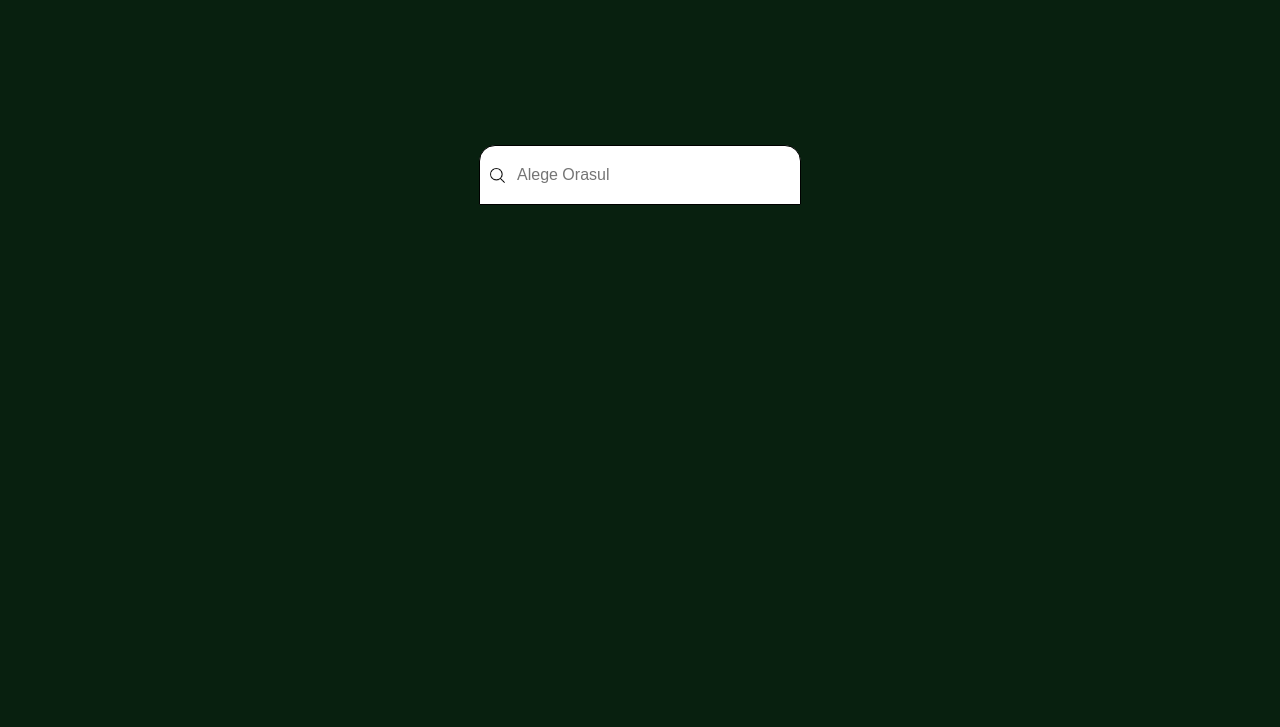
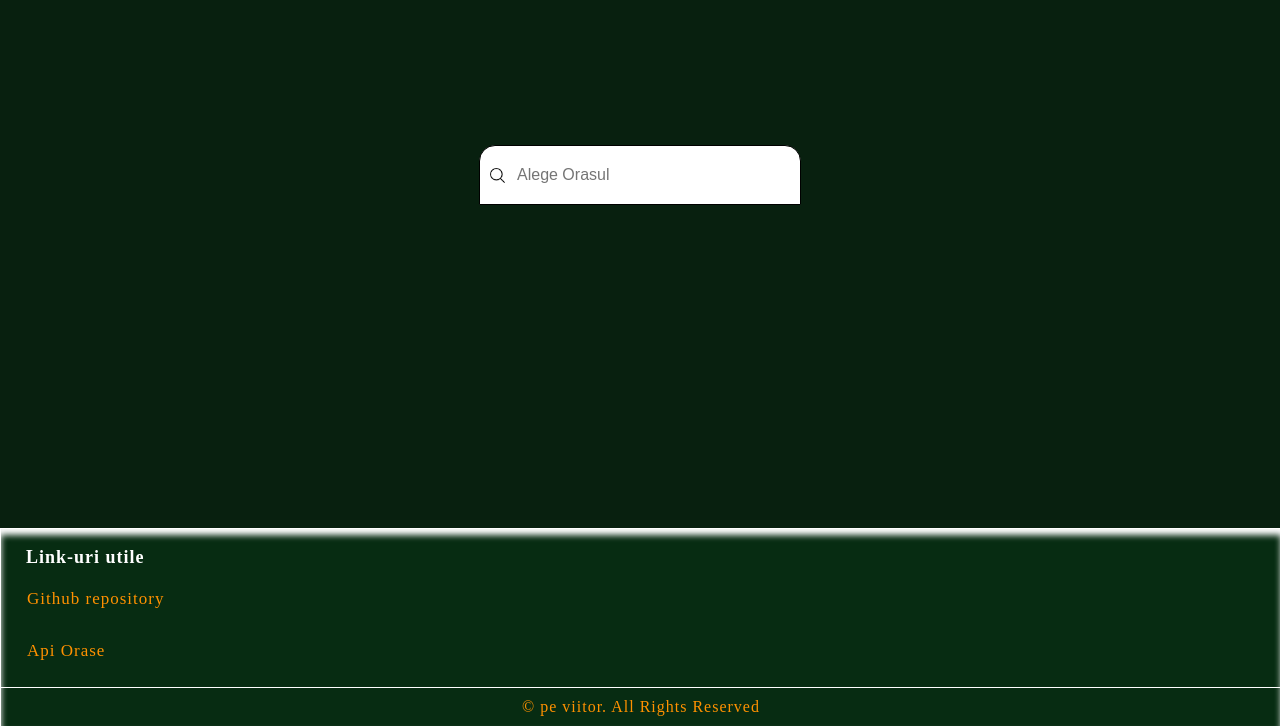
Before and after one commit to peviitor-ro/ui.orase, a plain HTML site: page index.html in a window 1280 px wide. Shown: the part 73-800 px from the top of the page. Drawn offline with Linux system fonts and the light colour scheme; no server answers.

Commit message:
fix issues

```diff
--- a/index.html
+++ b/index.html
@@ -3,12 +3,12 @@
   <head>
     <meta charset="UTF-8" />
     <meta name="viewport" content="width=device-width, initial-scale=1.0" />
+    <link rel="icon" href="./icons/peviitor.ico" />
     <link rel="stylesheet" href="style.css" />
-    <title>Document</title>
+    <title>Localitati din Romania</title>
   </head>
   <body>
-    <h1>pe viitor - testare orase</h1>
-    <h2 class="oras"></h2>
+    <h1>pe viitor - cautare orase din Romania</h1>
 
     <div class="container">
       <div class="content">
@@ -27,6 +27,17 @@
       </div>
     </div>
 
+    <footer>
+      <div class="footer-link">
+        <p>Link-uri utile</p>
+        <a href="https://github.com/peviitor-ro/ui.orase" target="_blank"
+          >Github repository</a
+        >
+        <a href="https://orase.peviitor.ro/" target="_blank">Api Orase</a>
+      </div>
+
+      <p class="copyright">&copy; pe viitor. All Rights Reserved</p>
+    </footer>
     <script src="script.js"></script>
   </body>
 </html>
--- a/script.js
+++ b/script.js
@@ -9,7 +9,7 @@ async function getData() {
   try {
     const response = await fetch(`https://orase.peviitor.ro/`);
     const data = await response.json();
-    console.log(data.judet);
+    // console.log(data.judet);
     search(data);
   } catch (error) {
     console.error("Error fetching data:", error);
@@ -26,7 +26,6 @@ function search(data) {
   // Get DOM elements
   const searchInput = document.getElementById("searchInput");
   const searchResultsContainer = document.querySelector(".searchResults");
-  const searchResultDislay = document.querySelector(".searchResults-display");
 
   // Example usage:
   searchInput.addEventListener("input", function () {
@@ -378,7 +377,7 @@ function search(data) {
 
     if (results != null) {
       for (const result of results) {
-        const key = `${result.judet}-${result.judet}-${result.parent}`;
+        const key = `${result.query}-${result.judet}-${result.parent}`;
 
         if (
           (result.judet !== result.parent && result.judet !== result.query) ||
--- a/style.css
+++ b/style.css
@@ -1,7 +1,15 @@
+html {
+  position: relative;
+  min-height: 100%;
+}
+
+html,
 body {
   margin: 0;
   padding: 0;
-  background-color: #7db6bf;
+}
+
+body {
   background-color: #08200f;
 }
 
@@ -100,3 +108,54 @@ h1 {
 .searchResults ul li:hover {
   background-color: #7db6bf;
 }
+
+footer {
+  position: fixed;
+  bottom: 0;
+  width: 100%;
+  background-color: #072c12;
+  border: 1px solid white;
+  box-shadow: inset 0px 6px 6px white;
+  letter-spacing: 1px;
+}
+
+footer .footer-link {
+  display: flex;
+  flex-direction: column;
+  margin-left: 15px;
+  margin-bottom: 10px;
+  width: fit-content;
+}
+
+footer .footer-link p {
+  font-weight: 600;
+  margin-bottom: 5px;
+  font-size: 18px;
+  color: white;
+  padding: 0px 10px;
+}
+
+footer .footer-link a {
+  text-decoration: none;
+  font-size: 17px;
+  color: #ff9100;
+  margin: 5px 0px;
+  width: fit-content;
+  border: 1px solid #072c12;
+  padding: 10px;
+  transition: all 0.5s ease-in-out;
+}
+
+footer .copyright {
+  color: #ff9100;
+  padding: 10px;
+  font-size: 16px;
+  margin: 0px;
+  border-top: 1px solid white;
+  text-align: center;
+}
+
+footer .footer-link a:hover {
+  border: 1px solid #ff9100;
+  border-radius: 26px;
+}
```
Also changed, not shown: icons/peviitor.ico (added), icons/peviitor.svg (added).
